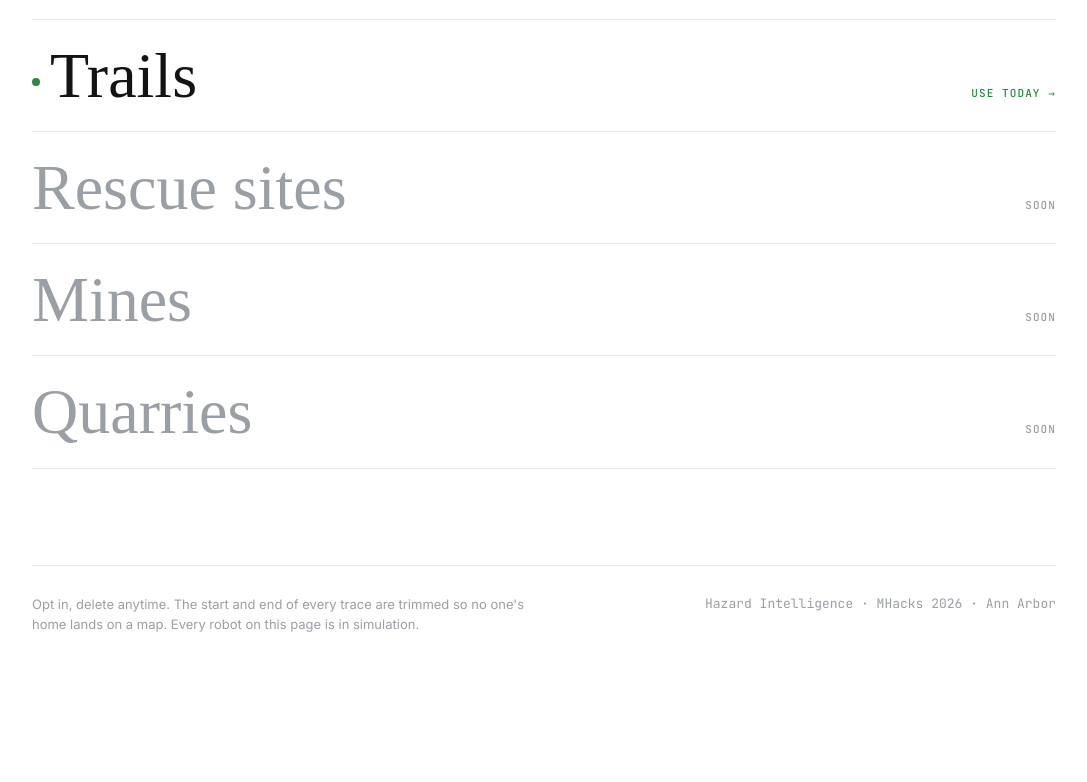
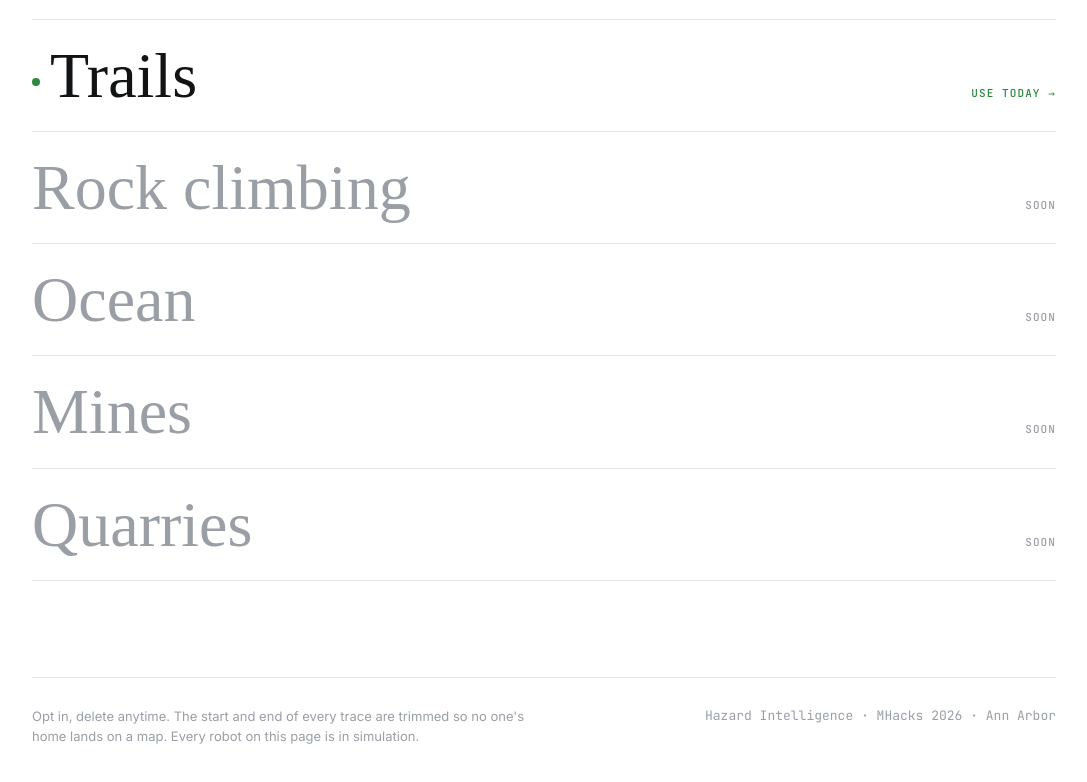
Before and after one commit to RyanRana/skibot, a plain HTML site: page web/index.html in a window 1280 px wide. Shown: the part 3839-4621 px from the top of the page, without its empty margins (96-1183 px from the left). Before the commit the page ends 4513 px from the top, so only its background shows below. Drawn offline with Linux system fonts and the light colour scheme.

Commit message:
Terrain: rock climbing and ocean

```diff
--- a/web/index.html
+++ b/web/index.html
@@ -214,7 +214,8 @@ actions = policy.infer(obs)   <u># 141 in, 31 out</u></code></pre>
     <ul class="ground">
       <li class="live"><a href="api.html"><b>Snow</b><em>Use today →</em></a></li>
       <li class="live"><a href="api.html"><b>Trails</b><em>Use today →</em></a></li>
-      <li><b>Rescue sites</b><em>Soon</em></li>
+      <li><b>Rock climbing</b><em>Soon</em></li>
+      <li><b>Ocean</b><em>Soon</em></li>
       <li><b>Mines</b><em>Soon</em></li>
       <li><b>Quarries</b><em>Soon</em></li>
     </ul>
```
